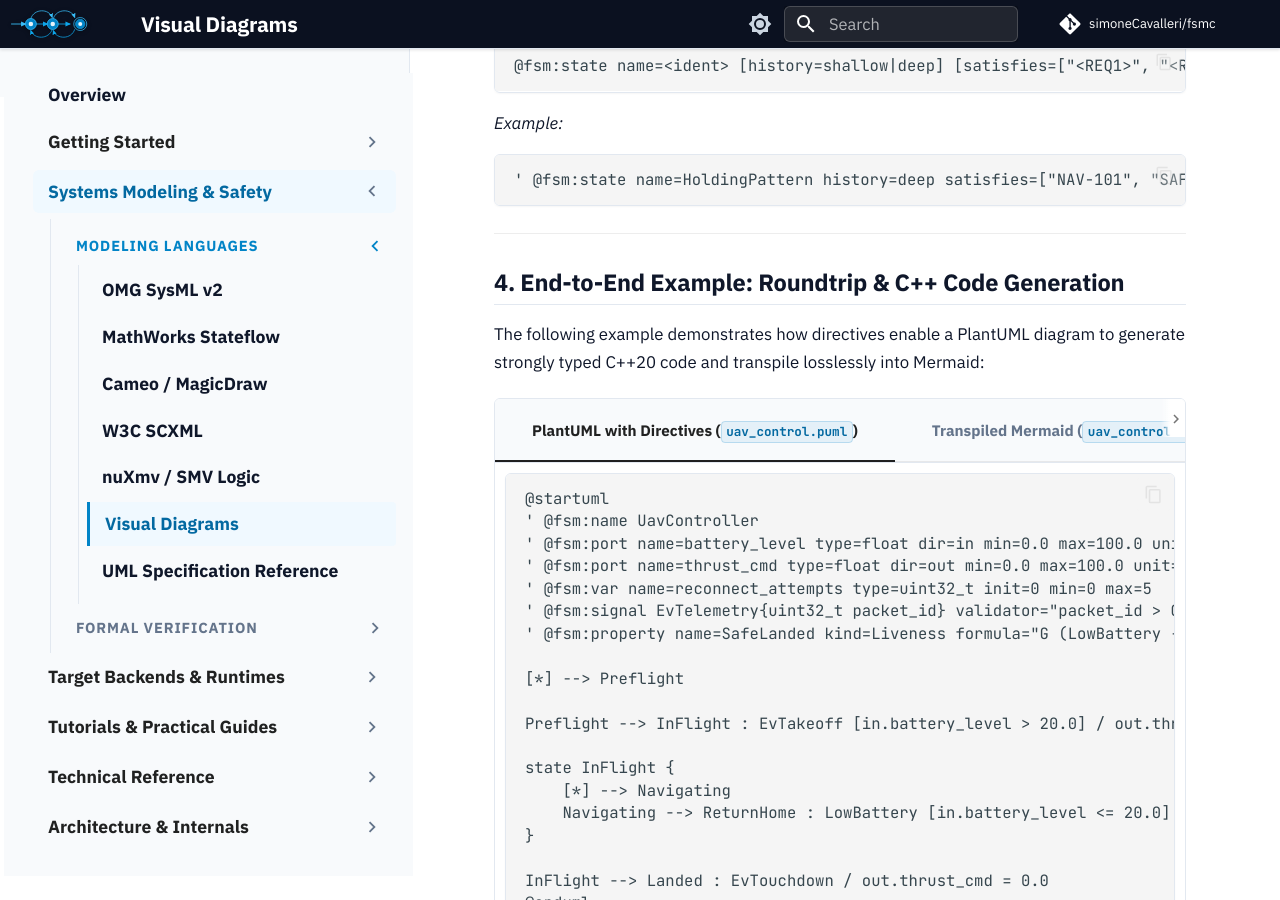
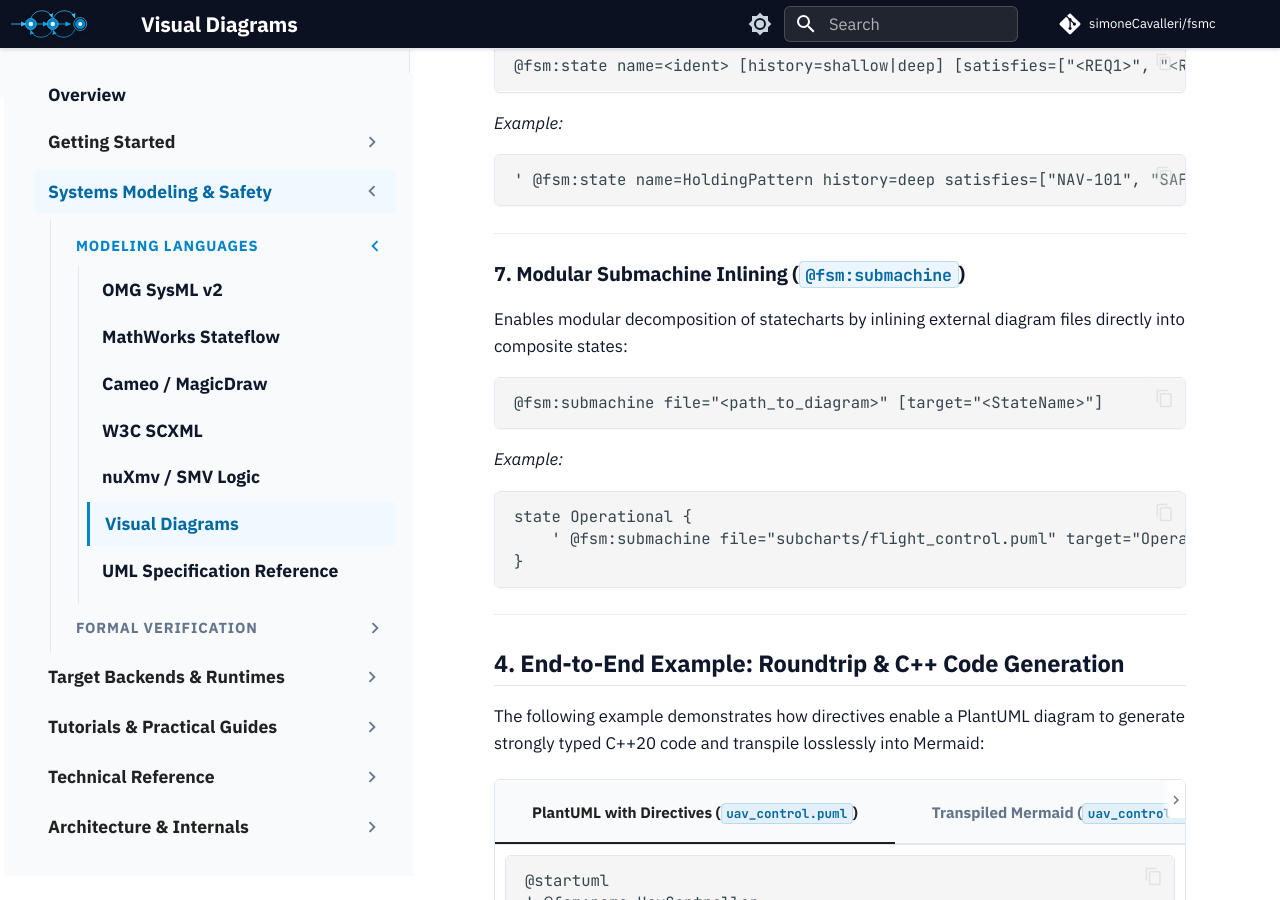
Before and after one commit to simoneCavalleri/fsmc, an MkDocs documentation site: the page built from docs/formal_languages/diagrams.md, in a window 1280 px wide and 900 px high, scrolled down 4518 px. Built offline with MkDocs 1.6.1 and Material for MkDocs 9.7.7, drawn with Linux system fonts in a browser that asks for light colours; comment, search, counter and statistics services are not loaded.

Commit message:
docs: align model checking, interval analysis, SMV and diagram specs with v0.9.0 semantics

````diff
--- a/docs/formal_languages/diagrams.md
+++ b/docs/formal_languages/diagrams.md
@@ -147,6 +147,22 @@ Attaches requirement traceability tags, history semantics, or continuous activit
 *Example:*
 ```plantuml
 ' @fsm:state name=HoldingPattern history=deep satisfies=["NAV-101", "SAF-04"] do_activity="maintain_orbit"
+```
+
+---
+
+### 7. Modular Submachine Inlining (`@fsm:submachine`)
+Enables modular decomposition of statecharts by inlining external diagram files directly into composite states:
+
+```text
+@fsm:submachine file="<path_to_diagram>" [target="<StateName>"]
+```
+
+*Example:*
+```plantuml
+state Operational {
+    ' @fsm:submachine file="subcharts/flight_control.puml" target="Operational"
+}
 ```
 
 ---
````
Also changed, not shown: docs/formal_languages/smv_nuxmv.md (+2 -0 lines), docs/verification_and_safety/interval_analysis.md (+6 -1 lines), docs/verification_and_safety/model_checking.md (+5 -1 lines).
